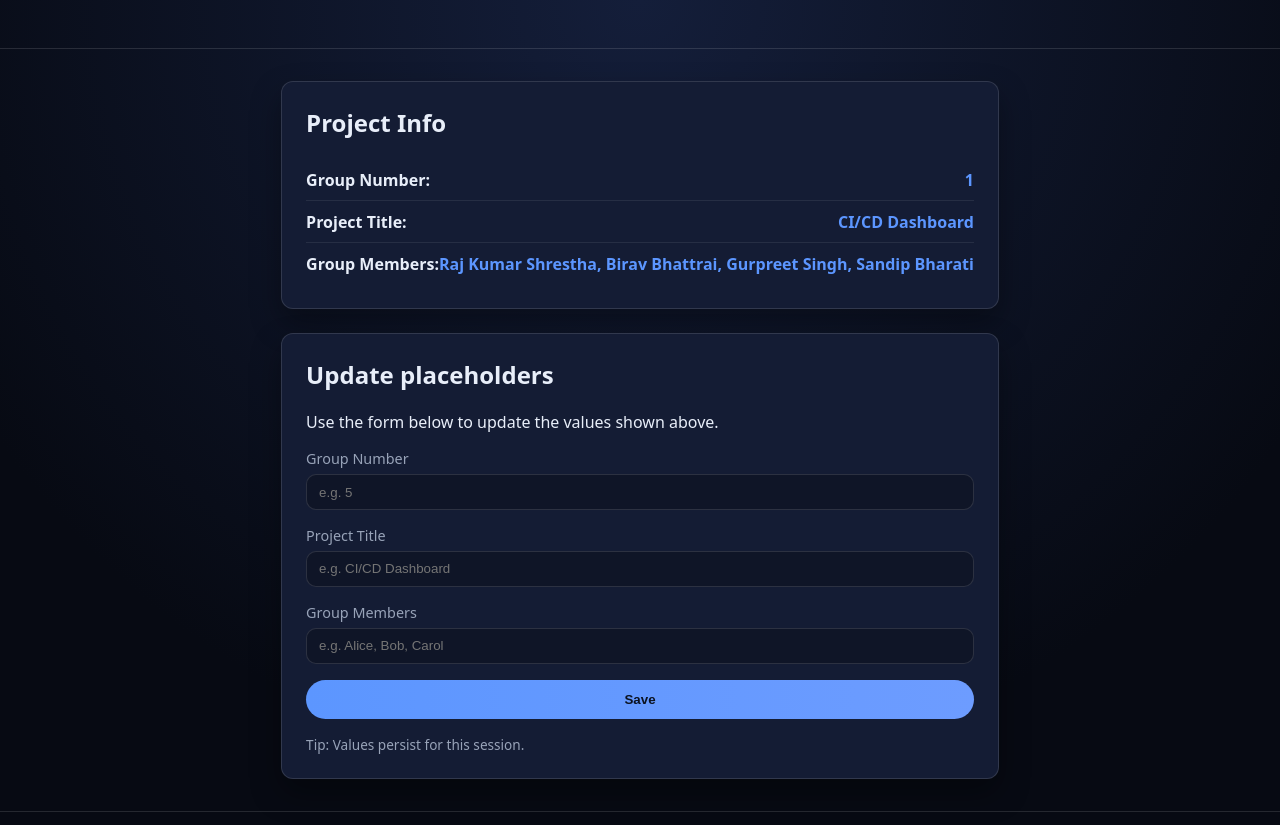
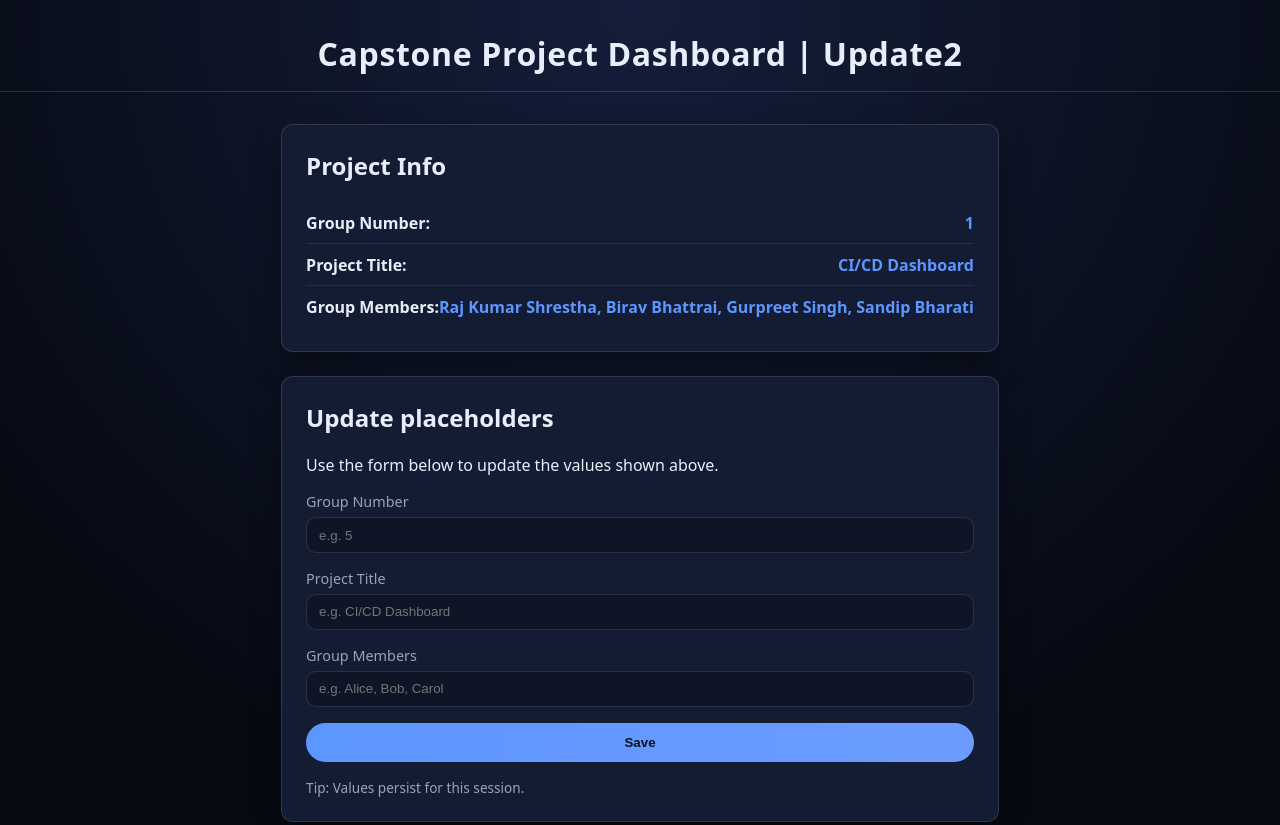
Before and after one commit to sandipcr7/Group1_Cicd, a plain HTML site: page myapp/index.html in a window 1280 px wide. Shown: the top 825 px of the page. Drawn offline with Linux system fonts and the light colour scheme.

Commit message:
adding back h1

```diff
--- a/myapp/index.html
+++ b/myapp/index.html
@@ -10,6 +10,7 @@
 
 <body>
   <header class="page-header">
+    <h1>Capstone Project Dashboard | Update2</h1>
   </header>
 
   <main class="content">
```
